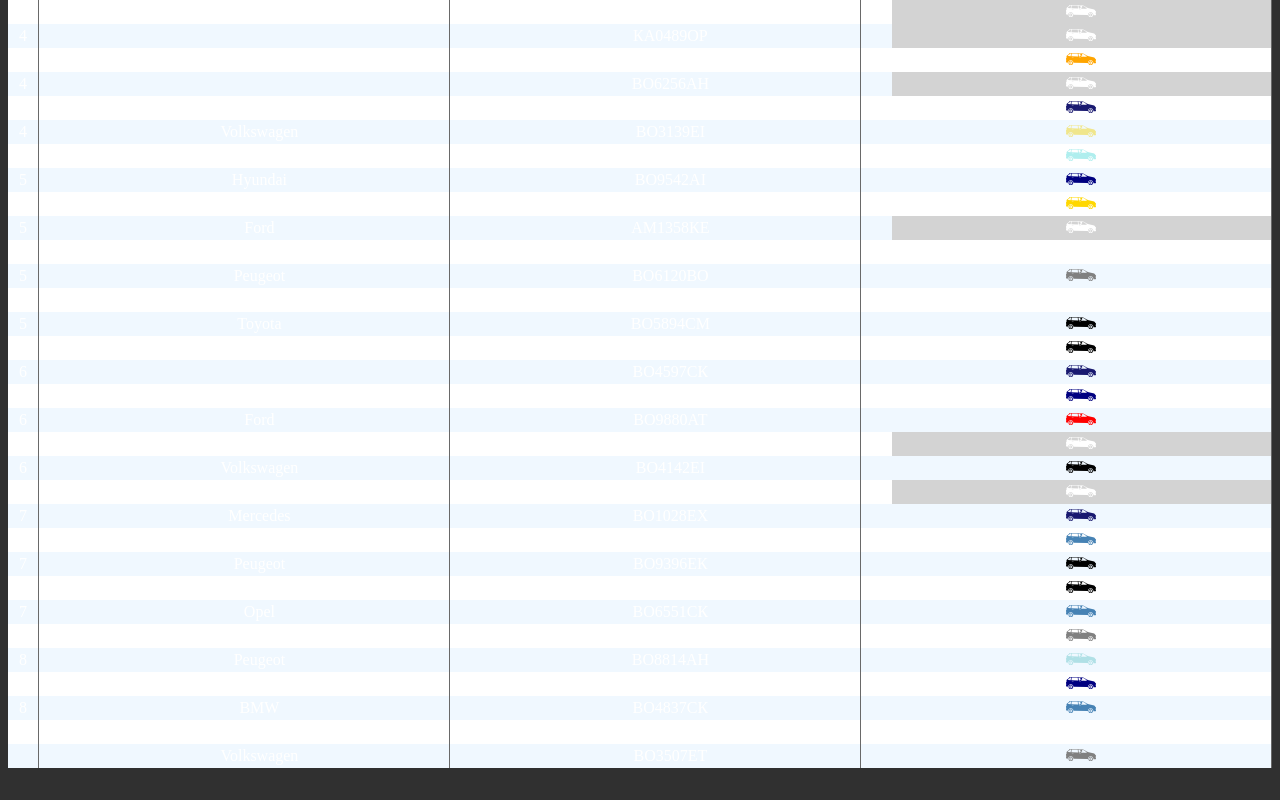
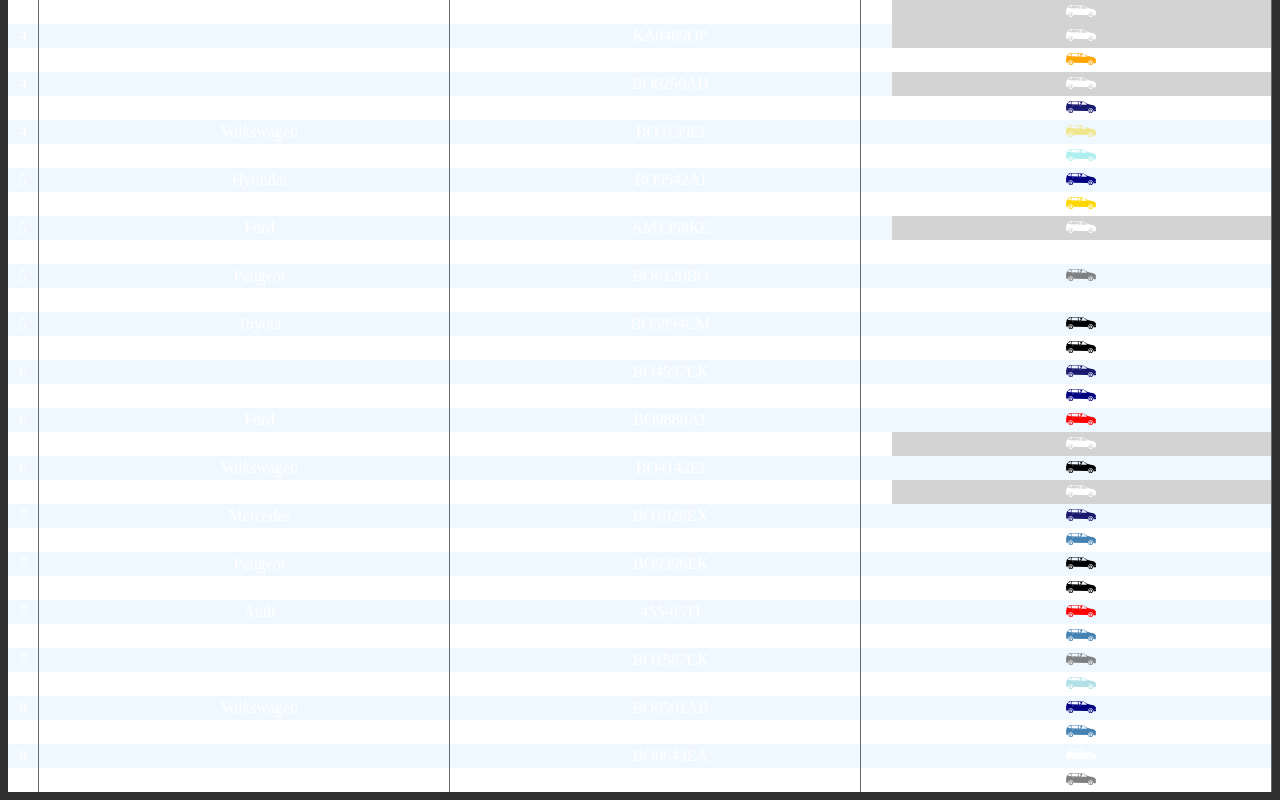
Before and after one commit to OlehKuts/car_checker, a React (Create React App) app: page / in a window 1280 px wide. Shown: the part 503-1303 px from the top of the page. Before the commit the page ends 1279 px from the top, so only its background shows below. Built offline with nearby package versions, Linux system fonts and the light colour scheme; a web font is replaced by a local one.

Commit message:
1 car added

```diff
--- a/src/constants/cars.js
+++ b/src/constants/cars.js
@@ -43,6 +43,7 @@ export const cars = [
     {section: 7, brand: "Opel", carNumber: 'ВО6160СХ', color: "steelblue", type: "hatchback",  fee: 0, appNum: 93, carAmount: 2, note: "гості"},
     {section: 7, brand: "Peugeot", carNumber: 'ВО9396ЕК', color: "black", type: "hatchback",  fee: 3000, appNum: 96, carAmount: 1},
     {section: 7, brand: "Mitsubishi", carNumber: 'ВО9782EX', color: "black", type: "sedan",  fee: 3000, appNum: 97, carAmount: 1},
+    {section: 7, brand: "Audi", carNumber: '455-85ТІ', color: "red", type: "sedan",  fee: 3000, appNum: 98, carAmount: 1},
     {section: 7, brand: "Opel", carNumber: 'ВО6551СК', color: "steelBlue", type: "hatchback",  fee: 3000, appNum: 101, carAmount: 1},
     {section: 7, brand: "", carNumber: 'ВО1587СК', color: "gray", type: "sedan",  fee: 3000, appNum: 102, carAmount: 1},
     {section: 8, brand: "Peugeot", carNumber: 'ВО8814АН', color: "powderblue", type: "sedan",  fee: 3000, appNum: 107, carAmount: 1},
```
